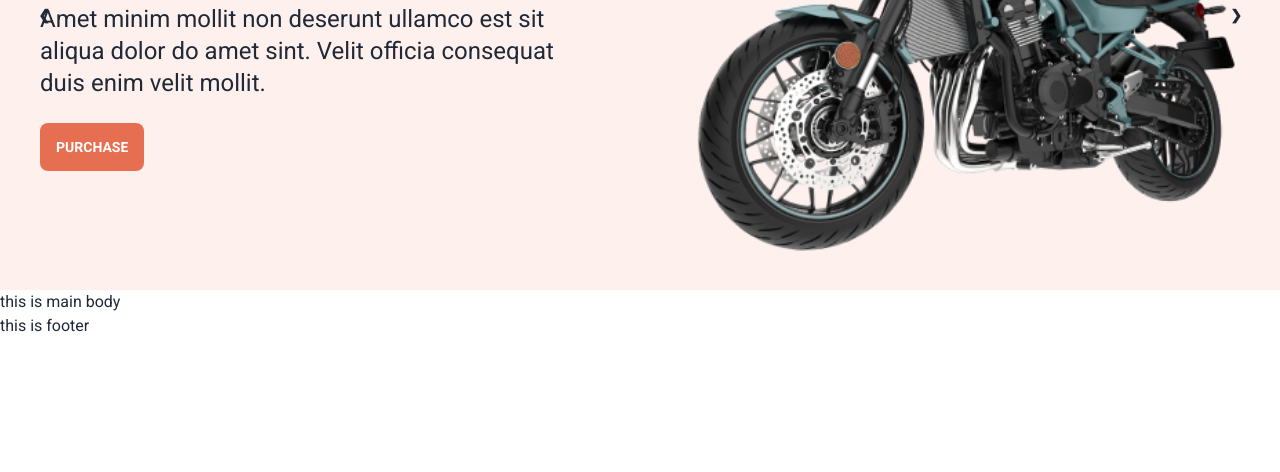
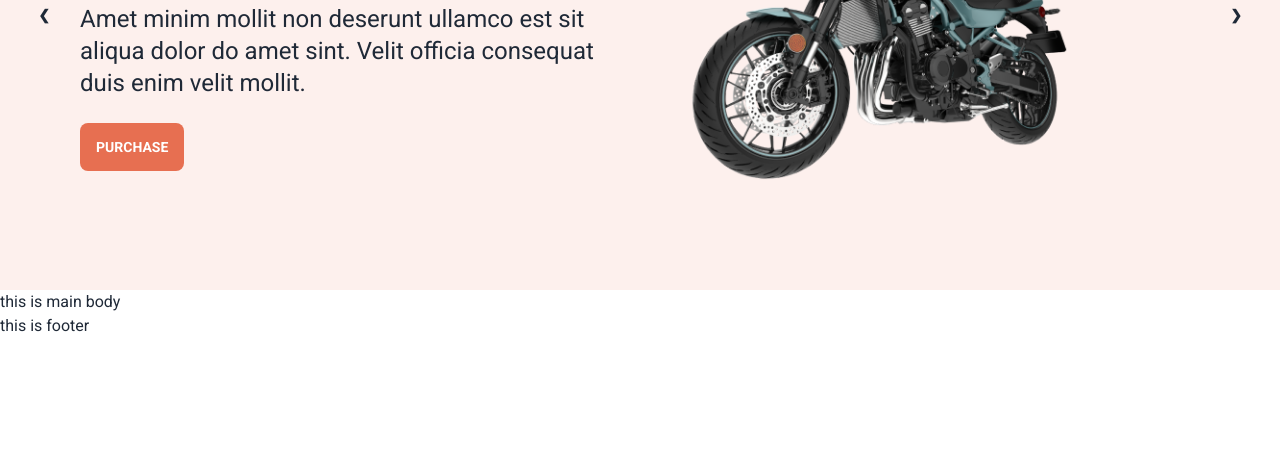
Before and after one commit to sahariarahmmadshakil/explore-tailwind, a plain HTML site: page index.html in a window 1280 px wide. Shown: the part 328-800 px from the top of the page. Drawn offline with nearby package versions, Linux system fonts and the light colour scheme.

Commit message:
slight changes

```diff
--- a/index.html
+++ b/index.html
@@ -76,7 +76,7 @@
         <!-- slider  -->
         <div class="carousel w-full bg-primary-bg   h-auto md:h-[550px] ">
             <div id="slide1" class="carousel-item relative w-full justify-center py-2">
-                <div class="flex items-center gap-20 px-10">
+                <div class="flex items-center gap-2 md:gap-20 px-20 py-4">
                     <div class="flex-1">
                         <h1 class="text-2xl lg:text-6xl font-semibold">Ride-on R15 V4 with Smile</h1> <br>
                         <p class="text-xs lg:text-2xl">Amet minim mollit non deserunt ullamco
@@ -84,7 +84,7 @@
                         <a href="#" class="btn btn-primary bg-bike-color border-0 text-white">Purchase</a>
                     </div>
                     <div class="flex-1">
-                        <img src="images/slider/bike1.png" class="w-full" />
+                        <img src="images/slider/bike1.png" class="w-full md:w-3/4" />
                     </div>
                 </div>
                 <div class="absolute flex justify-between transform -translate-y-1/2 left-5 right-5 top-1/2">
```
